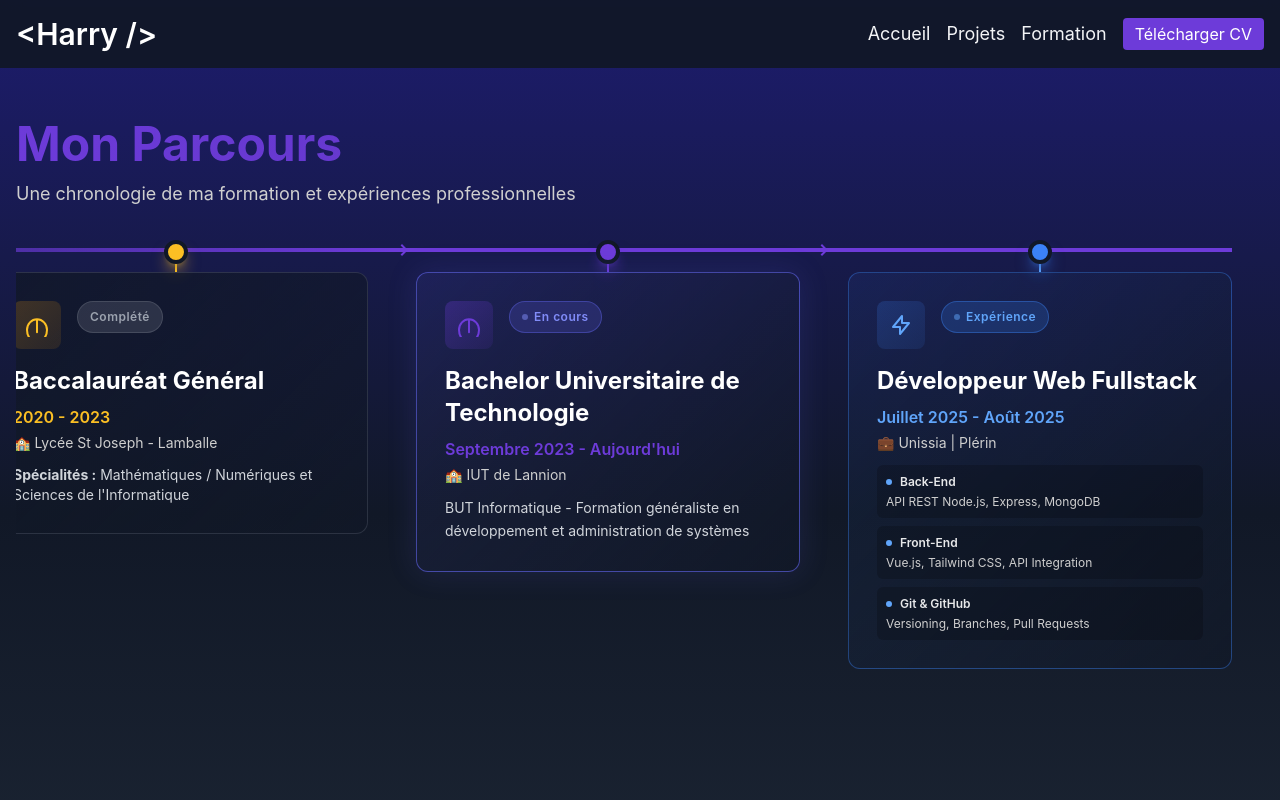
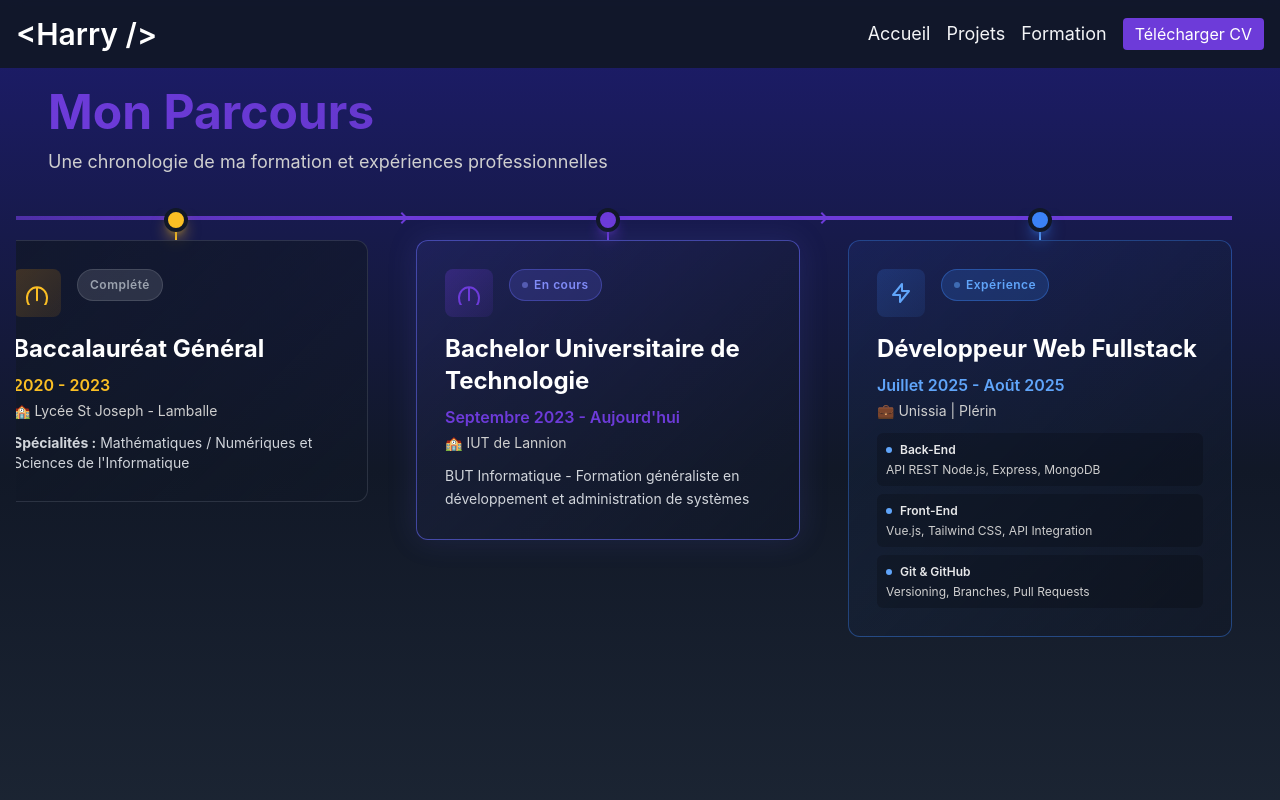
Before and after one commit to Elvalio/Portfolio, a Vue app: page /Portfolio/education in a window 1280 px wide. Shown: the top 800 px of the page. Built offline with nearby package versions, Linux system fonts and the light colour scheme.

Commit message:
fix: reduce padding and remove min-h-screen on Education section

```diff
--- a/src/pages/Education.vue
+++ b/src/pages/Education.vue
@@ -1,6 +1,6 @@
 <template>
-  <section class="py-12 md:py-20 min-h-screen flex flex-col">
-    <div class="mb-8 flex-shrink-0">
+  <section class="py-8 md:py-12 flex flex-col">
+    <div class="mb-8 flex-shrink-0 px-8">
       <h2 class="text-4xl md:text-5xl font-bold mb-3 bg-gradient-to-r from-primary to-primary/70 bg-clip-text text-transparent">Mon Parcours</h2>
       <p class="text-muted-light text-lg">Une chronologie de ma formation et expériences professionnelles</p>
     </div>
```
